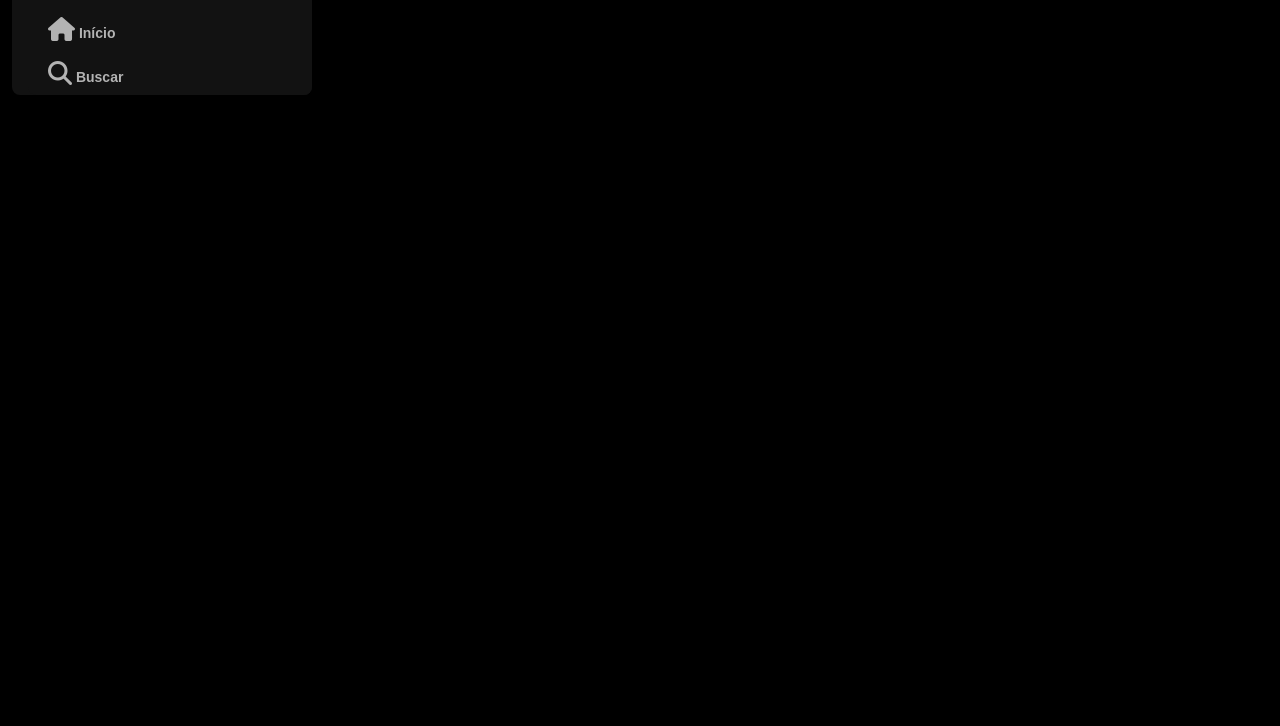
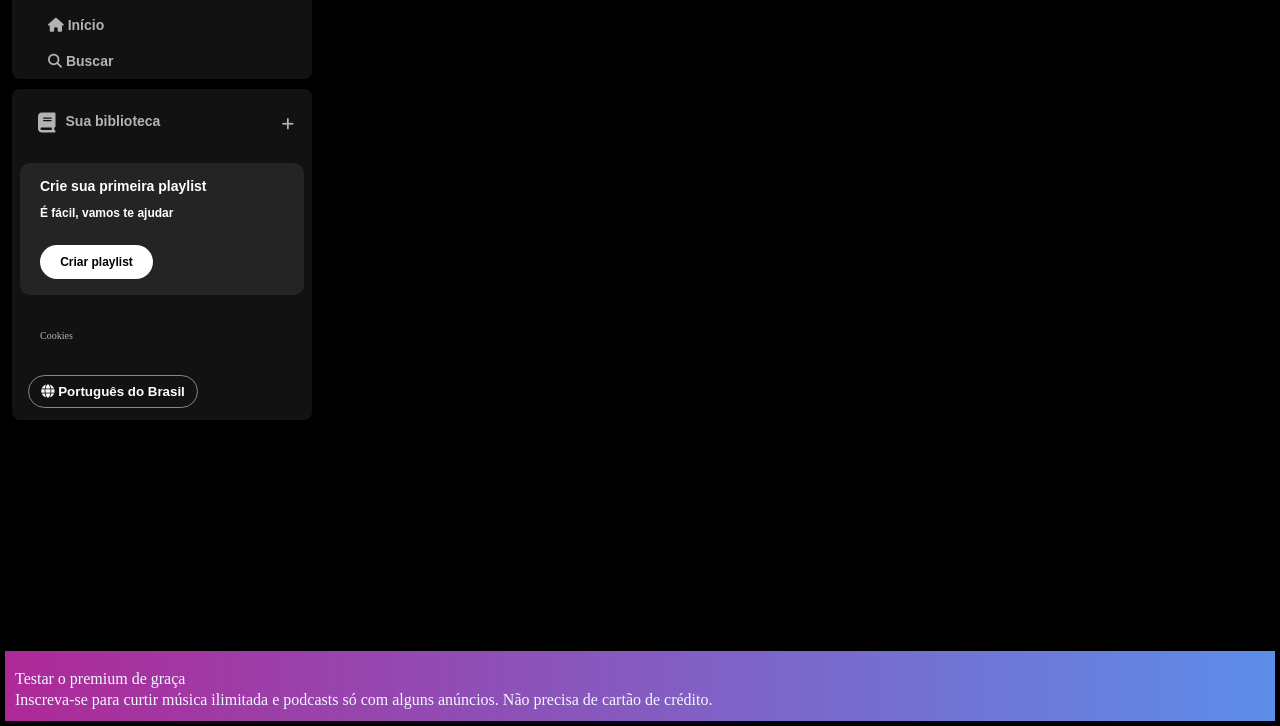
Before and after one commit to devJunr/spotify-clone-client, a plain HTML site: page index.html in a window 1280 px wide. Shown: the part 74-800 px from the top of the page. Drawn offline with Linux system fonts and the light colour scheme.

Commit message:
Adicao de novas abas e footer

```diff
--- a/index.html
+++ b/index.html
@@ -20,7 +20,6 @@
                 <a href="#">
                     <img src="assets/icons/logo-spotify.png" alt="Icone do Spotify">
                 </a>
-                <div>
                     <ul>
                         <li>
                             <a href="#">
@@ -35,10 +34,49 @@
                             </a>
                         </li>
                     </ul>
+            </div>
+        </nav>
+
+        <div>
+            <div class="libray">
+                <div class="libray__content">
+                    <button class="libray__button">
+                        <span class="fa fa-book"></span>
+                        <span>Sua biblioteca</span>
+                    </button>
+                    <span class="fa fa-plus"></span>
+                </div>
+                <section class="section-playlist">
+                    <div class="section-playlist__content">
+                        <span class="text title">Crie sua primeira playlist</span>
+                        <span class="text subtitle">É fácil, vamos te ajudar</span>
+                        <button class="section-playlist__button">
+                            <span>Criar playlist</span>
+                        </button>
+                    </div>
+                </section>
+                <div class="cookies">
+                    <a href="">Cookies</a>
+                </div>
+                <div class="languages">
+                    <button class="languagens-button">
+                        <span class="fa fa-globe"></span>
+                        <span>Português do Brasil</span>
+                    </button>
                 </div>
             </div>
-        </nav>
+        </div>
     </div>
+    <footer>
+        <div class="section-footer">
+            <section class="title">
+                <p>Testar o premium de graça</p>
+            </section>
+
+            <section class="subtitle">
+                <p>Inscreva-se para curtir música ilimitada e podcasts só com alguns anúncios. Não precisa de cartão de crédito.</p>
+            </section>
+        </div>
+    </footer>
 </body>
-
 </html>
--- a/styles/styles.css
+++ b/styles/styles.css
@@ -48,6 +48,158 @@ body{
     font-family: "DM Sans", sans-serif;
 }
 
-.fa{
-    font-size: 24px;
+
+.libray{
+    display: flex;
+    background-color: #121212;
+    border-radius: 8px;
+    flex-direction: column;
+    justify-content: space-between;
+    padding: 4px 8px;
+    color: #b3b3b3;
+    font-weight: 600;
+    font-size: 14px;
+    margin-top: 10px;
 }
+
+.libray .libray__content{
+    display: flex;
+    justify-content: space-between;
+}
+
+.libray .libray__button{
+    display: flex;
+    margin-right: 10px;
+    color: #b3b3b3;
+    background-color: transparent;
+    border: 0px;
+    font-size: 14px;
+    font-weight: 700;
+    font-family: "DM Sans", sans-serif;
+    text-align: center;
+    text-decoration: none;
+    text-transform: none;
+    padding: 20px 10px;
+    cursor: pointer;
+}
+
+.libray .libray__button .fa{
+    font-size: 20px;
+    margin-right: 10px;
+    padding: 0 0 0 8px;
+}
+
+.libray .libray__content .fa-plus{
+    margin: 24px 10px;
+}
+
+.section-playlist{
+    display: flex;
+    align-items: flex-start;
+    justify-content: space-between;
+    gap: 20px;
+    background-color: #242424;
+    color: #b3b3b3;
+    font-weight: 600;
+    font-size: 14px;
+    margin: 8px 0 8px 0;
+    padding: 16px 20px;
+    font-family: "DM Sans", sans-serif;
+    border-radius: 10px;
+}
+
+.section-playlist .section-playlist__content{
+    display: flex;
+    flex-direction: column;
+}
+
+.section-playlist__content .text{
+    padding-bottom: 14px;
+    color: #fff;
+    font-family: "DM Sans", sans-serif;
+
+}
+
+.section-playlist__content .title{
+    font-weight: 700;
+}
+
+.section-playlist__content .subtitle{
+    font-family: 500;
+    font-size: 12px;
+}
+
+.section-playlist__content .section-playlist__button{
+    display: flex;
+    justify-content: center;
+    background-color: #fff;
+    color: #000000;
+    border-radius: 20px;
+    font-size: 12px;
+    font-weight: 700;
+    font-family: "DM Sans", sans-serif;
+    text-decoration: none;
+    text-transform: none;
+    padding: 10px;
+    margin-top: 12px;
+    border: 0;
+    width: 113px;
+}
+
+.section-playlist__content .section-playlist__button:hover{
+    font-size: 13px;
+    width: 115px;
+    cursor: pointer;
+}
+
+.sidebar .cookies{
+    margin: 25px 20px;
+}
+
+.sidebar .cookies a{
+    color: #b3b3b3;
+    font-weight: 500;
+    font-size: 10px;
+    text-decoration: none;
+}
+
+.sidebar .cookies a:hover{
+    text-decoration: underline;
+}
+
+.languages .languagens-button{
+    align-items: center;
+    background-color: transparent;
+    border: 1px solid #878787;
+    color: #fff;
+    cursor: pointer;
+    font-weight: 700;
+    width: 170px;
+    margin: 8px;
+    padding: 8px;
+    border-radius: 20px;
+}
+
+.languages .languagens-button:hover{
+    font-size: 14px;
+}
+
+footer{
+    position: fixed;
+    bottom: 0;
+    width: 100%;
+}
+
+.section-footer{
+    display: flex;
+    flex-direction: column;
+    background-image: linear-gradient(to right,#ae2997,#5c8de9);
+    height: 50px;
+    margin: 5px;
+    padding: 20px 0 0 10px;
+    gap: 5px;
+}
+
+.section-footer .title{
+
+}
```
